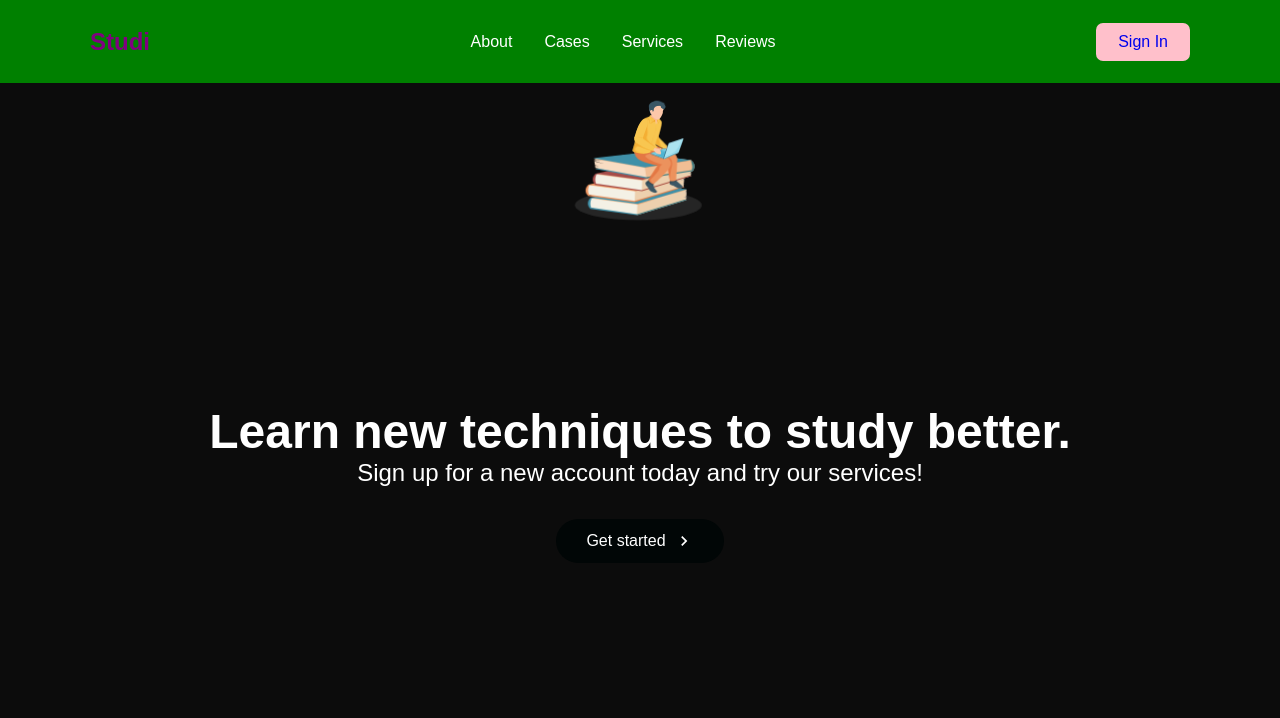
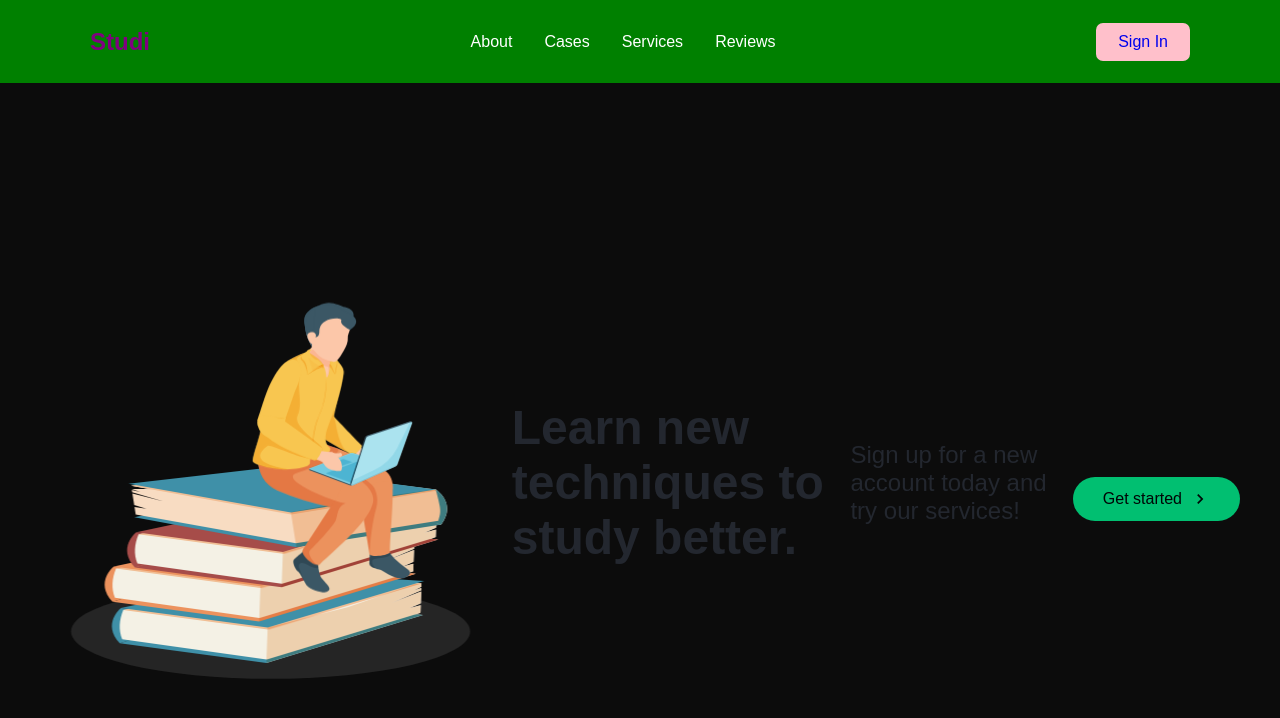
Before and after one commit to gxlpes/studi, a React (Create React App) app: page / in a window 1280 px wide. Shown: the top 718 px of the page. Built offline with nearby package versions, Linux system fonts and the light colour scheme.

Commit message:
Changing display of hero section

```diff
--- a/src/components/HomeSection/HeroSection.js
+++ b/src/components/HomeSection/HeroSection.js
@@ -1,7 +1,6 @@
 import { ReactComponent as SVGFile } from "../../images/HeroImage.svg";
 import {
   HeroContainer,
-  HeroBg,
   SVGImage,
   HeroContent,
   HeroH1,
@@ -22,16 +21,18 @@ const HeroSection = () => {
 
   return (
     <HeroContainer id="home">
-      <HeroBg>
-        <SVGImage>
-          <SVGFile></SVGFile>
-        </SVGImage>
-      </HeroBg>
       <HeroContent>
+        <SVGFile />
         <HeroH1>Learn new techniques to study better.</HeroH1>
         <HeroP>Sign up for a new account today and try our services!</HeroP>
         <HeroBtnWrapper>
-          <Button to="signup" onMouseEnter={onHover} onMouseLeave={onHover}>
+          <Button
+            to="signup"
+            onMouseEnter={onHover}
+            onMouseLeave={onHover}
+            primary="true"
+            dark="true"
+          >
             Get started {hover ? <ArrowForward /> : <ArrowRight />}
           </Button>
         </HeroBtnWrapper>
--- a/src/components/HomeSection/HeroSectionStyles.js
+++ b/src/components/HomeSection/HeroSectionStyles.js
@@ -4,45 +4,34 @@ import { MdKeyboardArrowRight, MdArrowForward } from "react-icons/md";
 export const HeroContainer = styled.div`
   background: #0c0c0c;
   display: flex;
+  flex-direction: row;
   justify-content: center;
   align-items: center;
   padding: 0 1rem;
   height: 800px;
-  position: relative;
   z-index: 1;
 `;
 
-export const HeroBg = styled.div`
-  position: absolute;
-  top: 0;
-  right: 0;
-  bottom: 0;
-  left: 0;
-  width: 100%;
-  height: 100%;
-  overflow: hidden;
-`;
-
 export const SVGImage = styled.svg`
-  width: 100%;
+  width: 1rem;
   height: auto;
   object-fit: cover;
+  background-color: white;
 `;
 
 export const HeroContent = styled.div`
   z-index: 3;
   max-width: 1200px;
-  position: absolute;
   padding: 8px 24px;
   display: flex;
-  flex-direction: column;
+  flex-direction: row;
   align-items: center;
 `;
 
 export const HeroH1 = styled.h1`
-  color: #fff;
+  color: #23272f;
   font-size: 48px;
-  text-align: center;
+  text-align: left;
 
   @media screen and (max-width: 768px) {
     font-size: 40px;
@@ -55,9 +44,9 @@ export const HeroH1 = styled.h1`
 
 export const HeroP = styled.p`
   font-size: 24px;
-  color: #fff;
+  color: #23272f;
   font-size: 24px;
-  text-align: center;
+  text-align: left;
   max-width: 600px;
 
   @media screen and (max-width: 768px) {
```
